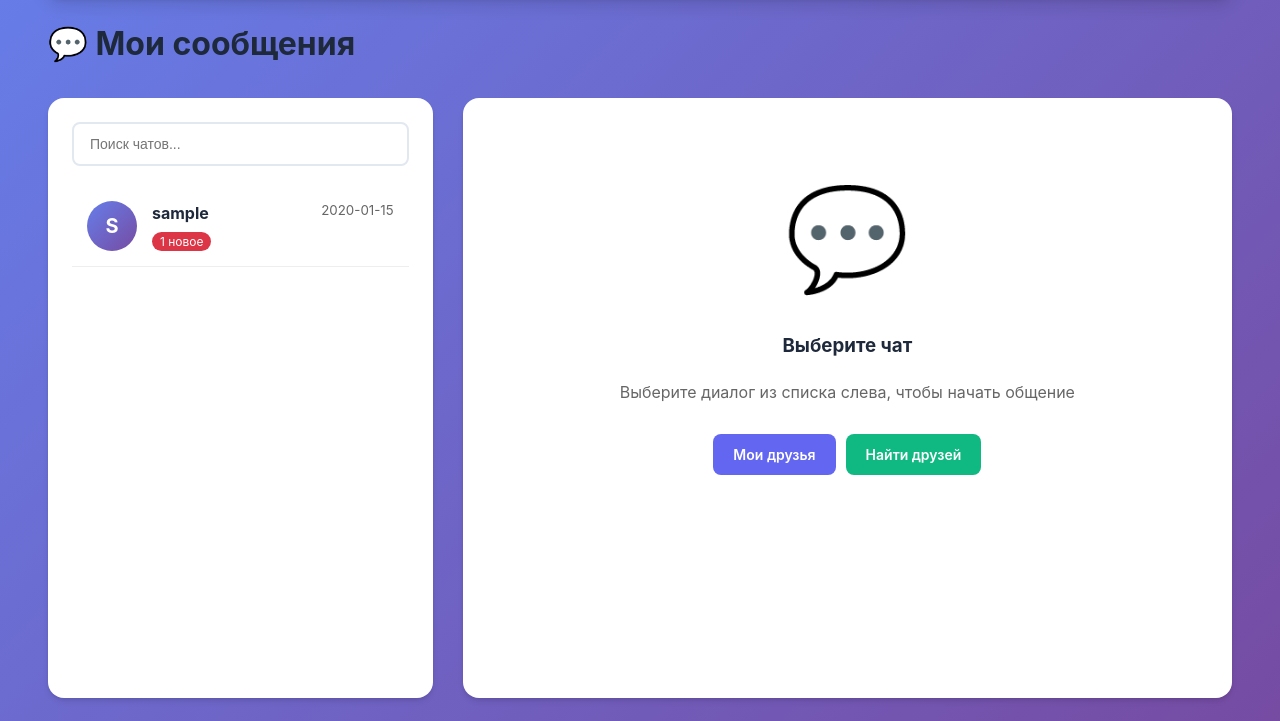
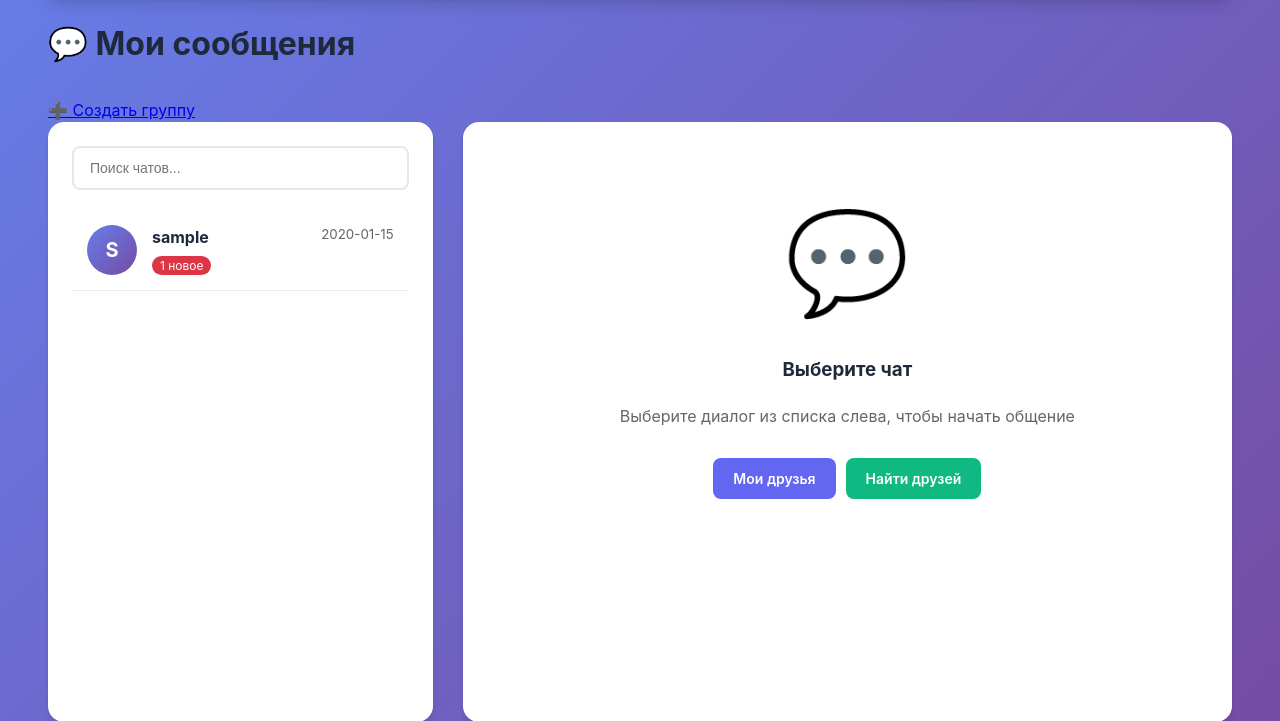
Before and after one commit to Virus4594/messenger, a Flask app: template templates/messages/inbox.html in a window 1280 px wide. Shown: the part 84-805 px from the top of the page. Run offline with Flask 3, Linux system fonts and the light colour scheme; the visitor is signed in with stand-in values (Sample User, id 1); the template is opened without the code that fills it: most values are stand-ins (such as "Sample title", 1, 10 or a date in 2020); data that the repository does not hold is empty; some libraries are stand-ins or nearby versions.

Commit message:
Update inbox.html

```diff
--- a/templates/messages/inbox.html
+++ b/templates/messages/inbox.html
@@ -5,7 +5,11 @@
 {% block content %}
 <div class="container">
     <h1 style="margin-bottom: 30px;">💬 Мои сообщения</h1>
-
+    <div class="header-actions">
+        <a href="{{ url_for('create_group') }}" class="btn-create-group">
+            ➕ Создать группу
+        </a>
+    </div>
     <div style="display: flex; gap: 30px;">
         <!-- Левая колонка - список чатов -->
         <div style="flex: 1;">
```
